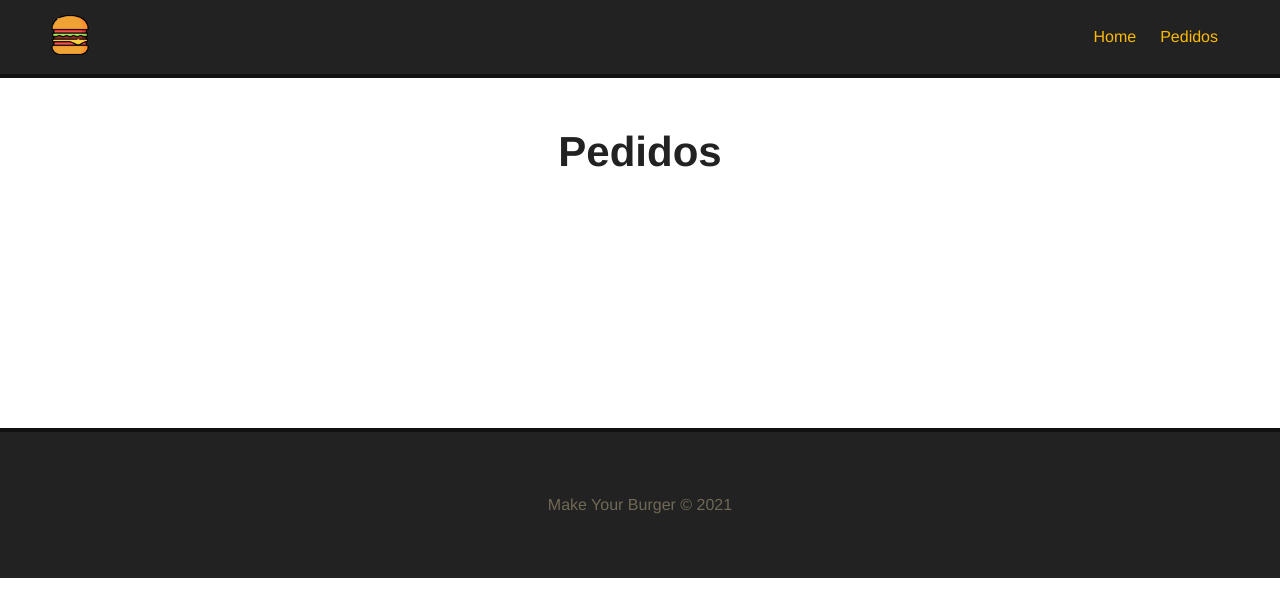
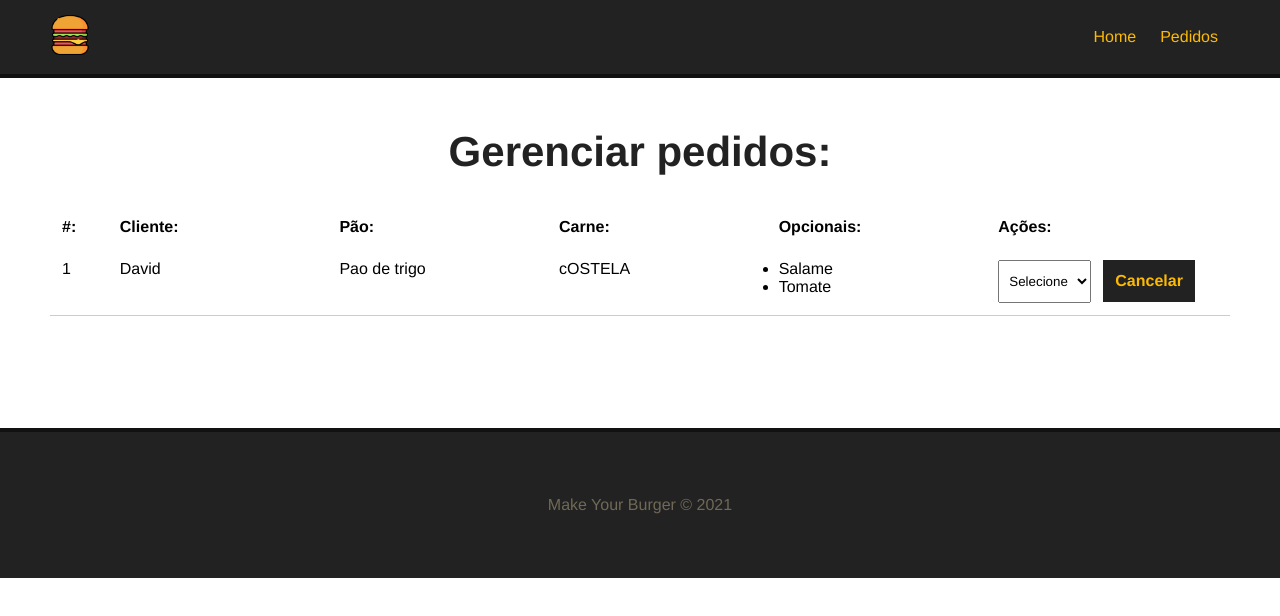
Before and after one commit to david-byte/make_your_burger, a Vue app: page /pedidos in a window 1280 px wide. Shown: the top 616 px of the page. Built offline with nearby package versions, Linux system fonts and the light colour scheme.

Commit message:
ciração do componente Dashboard

```diff
--- /dev/null
+++ b/src/components/Dashboard.vue
@@ -0,0 +1,96 @@
+<template>
+  <div id="burger-table">
+    <div>
+      <div id="burger-table-heading">
+        <div class="order-id">#:</div>
+        <div>Cliente:</div>
+        <div>Pão:</div>
+        <div>Carne:</div>
+        <div>Opcionais:</div>
+        <div>Ações:</div>
+      </div>
+    </div>
+    <div id="burger-table-rows">
+      <div class="burger-table-row">
+        <div class="order-number">1</div>
+        <div>David</div>
+        <div>Pao de trigo</div>
+        <div>cOSTELA</div>
+        <div>
+          <ul>
+            <li>Salame</li>
+            <li>Tomate</li>
+          </ul>
+        </div>
+        <div>
+          <select name="status" id="status">
+            <option value="">Selecione</option>
+          </select>
+          <button class="delete-btn">Cancelar</button>
+        </div>
+      </div>
+    </div>
+  </div>
+</template>
+<script>
+export default {
+  name: "Dashboard",
+};
+</script>
+<style scoped>
+#burger-table {
+  max-width: 1200px;
+  margin: 0 auto;
+}
+
+#burger-table-heading,
+#burger-table-rows,
+.burger-table-row {
+  display: flex;
+  flex-wrap: wrap;
+}
+
+#burger-table-heading {
+  font-weight: bold;
+  padding: 12px;
+  border-color: 3px solid #333;
+}
+
+#burger-table-heading div,
+.burger-table-row div {
+  width: 19%;
+}
+
+.burger-table-row {
+  width: 100%;
+  padding: 12px;
+  border-bottom: 1px solid #ccc;
+}
+
+#burger-table-heading .order-id,
+.burger-table-row .order-number {
+  width: 5%;
+}
+
+select {
+  padding: 12px 6px;
+  margin-right: 12px;
+}
+
+.delete-btn {
+  background-color: #222;
+  color: #fcba03;
+  font-weight: bold;
+  padding: 10px;
+  border: 2px solid #222;
+  font-size: 16px;
+  margin: 0 auto;
+  cursor: pointer;
+  transition: 0.5s;
+}
+
+.delete-btn:hover {
+  background-color: transparent;
+  color: #222;
+}
+</style>
--- a/src/views/Pedidos.vue
+++ b/src/views/Pedidos.vue
@@ -1,7 +1,16 @@
 <template>
   <div class="main-container">
-    <h1>Pedidos</h1>
+    <h1>Gerenciar pedidos:</h1>
+    <Dashboard />
   </div>
 </template>
 <script>
+import Dashboard from '../components/Dashboard.vue';
+
+export default {
+  name: "Pedidos",
+  components: {
+    Dashboard
+  }
+}
 </script>
```
